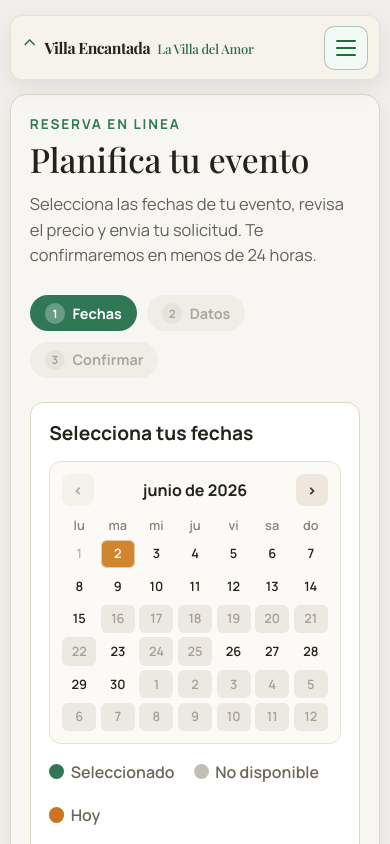
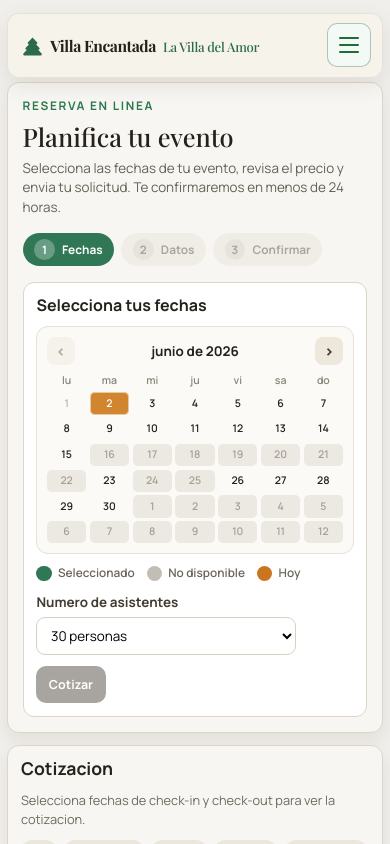
Before and after one commit to digital-greenhouse/greenhouse-fe, a React (Vite) app: page /reservar in a window 390 px wide. Shown: the top 844 px of the page. Built offline with nearby package versions, Linux system fonts and the light colour scheme; sample sign-in values are in the browser's storage.

Commit message:
feat: implement event reservation quoting feature with UI updates and styling

```diff
--- /dev/null
+++ b/src/api/reservations.js
@@ -0,0 +1,6 @@
+import { apiFactory } from './config/apiFactory';
+
+
+export async function createQuote(data) {
+   return await apiFactory(true).post('/api/v1/bookings/quote', data);
+}
--- a/src/api/users.js
+++ b/src/api/users.js
@@ -1,6 +1,5 @@
 import { apiFactory } from "./config/apiFactory";
 
 export async function createUser(data) {
-    console.log('Creating user with data:', data);
     return await apiFactory(false).post('/api/v1/users/', data);
 }
--- a/src/features/dashboard/admin/DashboardAdminMenu.jsx
+++ b/src/features/dashboard/admin/DashboardAdminMenu.jsx
@@ -248,7 +248,7 @@ function AdminDashboard() {
 
             <div className="section-3">
 
-              <Nav.Link className="nav-item-custom" onClick={() => handleNavigation('/dashboard')}>
+              <Nav.Link className="nav-item-custom" onClick={() => navigate(-1)}>
 
                 <FontAwesomeIcon className="icon-margin" icon={faGear} />
                 Volver al sitio
--- a/src/features/dashboard/user/ReservarPage.css
+++ b/src/features/dashboard/user/ReservarPage.css
@@ -1,16 +1,17 @@
 .reservar-page {
   min-height: 100vh;
-  padding: 2rem;
+  padding: 1.6rem;
   background: #f1efeb;
   color: #25221b;
   font-family: var(--font-sans);
+  font-size: 0.89rem;
 }
 
 .reserva-layout {
-  margin-top: 1.2rem;
+  margin-top: 0.9rem;
   display: grid;
   grid-template-columns: minmax(0, 1.85fr) minmax(280px, 0.9fr);
-  gap: 1.4rem;
+  gap: 1.1rem;
   align-items: start;
 }
 
@@ -23,13 +24,13 @@
 }
 
 .reserva-main-card {
-  padding: 2rem;
+  padding: 1.6rem;
 }
 
 .reserva-kicker {
   margin: 0;
   color: var(--color-kicker);
-  font-size: 0.85rem;
+  font-size: 0.74rem;
   font-weight: 700;
   letter-spacing: 0.14em;
 }
@@ -37,20 +38,20 @@
 .reserva-main-card h1 {
   margin: 0.55rem 0 0;
   font-family: var(--font-serif);
-  font-size: clamp(2.1rem, 4.8vw, 3.5rem);
+  font-size: clamp(1.75rem, 4vw, 2.85rem);
   line-height: 1;
 }
 
 .reserva-copy {
-  margin: 0.9rem 0 0;
+  margin: 0.75rem 0 0;
   max-width: 620px;
   color: #646056;
-  font-size: 1.03rem;
+  font-size: 0.9rem;
   line-height: 1.55;
 }
 
 .reserva-steps {
-  margin-top: 1.7rem;
+  margin-top: 1.3rem;
   display: flex;
   gap: 0.65rem;
   flex-wrap: wrap;
@@ -66,7 +67,7 @@
   padding: 0.46rem 0.92rem;
   background: #ebe7df;
   color: #6b665b;
-  font-size: 0.9rem;
+  font-size: 0.8rem;
   font-weight: 700;
 }
 
@@ -96,24 +97,24 @@
 }
 
 .calendar-box {
-  margin-top: 1.5rem;
+  margin-top: 1.2rem;
   border: 1px solid var(--border-soft);
   border-radius: 13px;
-  padding: 1.15rem;
+  padding: 1rem;
   background: #fff;
 }
 
 .calendar-box h2 {
   margin: 0;
-  font-size: 1.45rem;
+  font-size: 1.2rem;
   font-weight: 700;
 }
 
 .months-grid {
-  margin-top: 1rem;
+  margin-top: 0.85rem;
   display: grid;
   grid-template-columns: 1fr 1fr;
-  gap: 0.8rem;
+  gap: 0.65rem;
 }
 
 .month-block {
@@ -175,7 +176,7 @@
   display: grid;
   grid-template-columns: repeat(7, 1fr);
   gap: 0.28rem;
-  font-size: 0.8rem;
+  font-size: 0.7rem;
 }
 
 .days-grid span {
@@ -230,7 +231,7 @@
 }
 
 .calendar-legend {
-  margin-top: 1rem;
+  margin-top: 0.8rem;
   display: flex;
   gap: 1.2rem;
   flex-wrap: wrap;
@@ -274,7 +275,7 @@
 }
 
 .assistants-row {
-  margin-top: 1rem;
+  margin-top: 0.8rem;
   display: flex;
   flex-direction: column;
   gap: 0.36rem;
@@ -305,6 +306,21 @@
   cursor: pointer;
 }
 
+.quote-actions {
+  margin-top: 0.8rem;
+  display: flex;
+  gap: 0.65rem;
+  flex-wrap: wrap;
+}
+
+.quote-actions .quote-btn {
+  margin-top: 0;
+}
+
+.quote-btn-secondary {
+  background: #3f382c;
+}
+
 .quote-btn:disabled {
   opacity: 0.45;
   cursor: not-allowed;
@@ -312,17 +328,17 @@
 
 .datos-box,
 .confirm-box {
-  margin-top: 1.5rem;
+  margin-top: 1.2rem;
   border: 1px solid var(--border-soft);
   border-radius: 13px;
-  padding: 1.15rem;
+  padding: 1rem;
   background: #fff;
 }
 
 .datos-box h2,
 .confirm-box h2 {
   margin: 0;
-  font-size: 1.45rem;
+  font-size: 1.2rem;
   font-weight: 700;
 }
 
@@ -395,16 +411,16 @@
 
 .confirm-total {
   margin-top: 1rem;
-  font-size: 1.05rem;
+  font-size: 0.92rem;
 }
 
 .reserva-side-card {
-  padding: 1.1rem;
+  padding: 1rem;
 }
 
 .reserva-side-card h3 {
   margin: 0;
-  font-size: 1.6rem;
+  font-size: 1.32rem;
   font-weight: 700;
 }
 
@@ -420,7 +436,7 @@
 .quote-price {
   margin-top: 0.8rem;
   color: var(--color-kicker);
-  font-size: 1.05rem;
+  font-size: 0.92rem;
 }
 
 .tag-list {
@@ -433,7 +449,7 @@
   border-radius: 999px;
   background: #ece7dd;
   color: #666154;
-  font-size: 0.83rem;
+  font-size: 0.72rem;
   padding: 0.25rem 0.6rem;
   font-weight: 700;
 }
@@ -454,11 +470,114 @@
 
 @media (max-width: 640px) {
   .reservar-page {
-    padding: 0.6rem;
+    padding: 0.45rem;
+    font-size: 0.84rem;
+  }
+
+  .reserva-layout {
+    margin-top: 0.6rem;
+    gap: 0.75rem;
+  }
+
+  .reserva-main-card,
+  .reserva-side-card {
+    border-radius: 12px;
+  }
+
+  .reserva-main-card {
+    padding: 0.9rem;
+  }
+
+  .reserva-main-card h1 {
+    font-size: clamp(1.5rem, 6.5vw, 1.95rem);
+  }
+
+  .reserva-copy {
+    margin-top: 0.6rem;
+    font-size: 0.84rem;
+    line-height: 1.45;
+  }
+
+  .reserva-steps {
+    margin-top: 1rem;
+    gap: 0.45rem;
+  }
+
+  .reserva-step {
+    padding: 0.38rem 0.72rem;
+    font-size: 0.74rem;
+  }
+
+  .calendar-box,
+  .datos-box,
+  .confirm-box {
+    margin-top: 1rem;
+    padding: 0.8rem;
+    border-radius: 11px;
   }
 
   .months-grid {
     grid-template-columns: 1fr;
+    gap: 0.55rem;
+    margin-top: 0.7rem;
+  }
+
+  .month-block {
+    padding: 0.6rem;
+  }
+
+  .month-nav-btn,
+  .month-nav-placeholder {
+    width: 1.75rem;
+    height: 1.75rem;
+  }
+
+  .month-header {
+    grid-template-columns: 1.75rem 1fr 1.75rem;
+  }
+
+  .days-grid {
+    margin-top: 0.5rem;
+    gap: 0.22rem;
+    font-size: 0.66rem;
+  }
+
+  .day-btn {
+    padding: 0.2rem 0;
+    border-radius: 5px;
+  }
+
+  .calendar-legend {
+    margin-top: 0.65rem;
+    gap: 0.75rem;
+    font-size: 0.74rem;
+  }
+
+  .calendar-alert {
+    margin-top: 0.75rem;
+    padding: 0.65rem 0.75rem;
+    font-size: 0.76rem;
+  }
+
+  .assistants-row {
+    margin-top: 0.65rem;
+    gap: 0.28rem;
+  }
+
+  .assistants-row select {
+    padding: 0.5rem 0.6rem;
+  }
+
+  .quote-actions,
+  .step-actions {
+    margin-top: 0.7rem;
+    gap: 0.5rem;
+  }
+
+  .quote-btn,
+  .step-btn {
+    padding: 0.58rem 0.78rem;
+    font-size: 0.78rem;
   }
 
   .desktop-only {
@@ -476,7 +595,7 @@
   }
 
   .calendar-box h2 {
-    font-size: 1.2rem;
+    font-size: 1rem;
   }
 
   .datos-grid,
@@ -484,6 +603,33 @@
     grid-template-columns: 1fr;
   }
 
+  .confirm-grid {
+    gap: 0.35rem;
+  }
+
+  .confirm-total,
+  .quote-price {
+    font-size: 0.84rem;
+  }
+
+  .reserva-side-card {
+    padding: 0.8rem;
+  }
+
+  .reserva-side-card h3 {
+    font-size: 1.1rem;
+  }
+
+  .reserva-side-card p {
+    margin: 0.7rem 0;
+    font-size: 0.8rem;
+  }
+
+  .tag-list span {
+    font-size: 0.66rem;
+    padding: 0.2rem 0.45rem;
+  }
+
   .datos-full {
     grid-column: auto;
   }
--- a/src/features/dashboard/user/ReservarPage.jsx
+++ b/src/features/dashboard/user/ReservarPage.jsx
@@ -4,6 +4,7 @@ import ReservaConfirmarStep from './components/reserva/ReservaConfirmarStep';
 import ReservaDatosStep from './components/reserva/ReservaDatosStep';
 import ReservaFechasStep from './components/reserva/ReservaFechasStep';
 import ReservaSteps from './components/reserva/ReservaSteps';
+import { createQuote } from '../../../api/reservations';
 import './ReservarPage.css';
 
 const steps = [
@@ -117,6 +118,9 @@ function ReservarPage() {
     eventType: 'Social',
     notes: '',
   });
+  const [quotedTotal, setQuotedTotal] = useState(null);
+  const [isQuoting, setIsQuoting] = useState(false);
+  const [quoteError, setQuoteError] = useState('');
 
   const isUnavailable = (value) => unavailableDates.has(toDateKey(value));
 
@@ -145,9 +149,7 @@ function ReservarPage() {
   }, [checkIn, checkOut, unavailableDates]);
 
   const nights = checkIn && checkOut ? Math.round((checkOut - checkIn) / DAY_MS) : 0;
-  const estimatedTotal = nights > 0 ? nights * attendees * 35000 : 0;
-  const canGoStep2 = Boolean(checkIn && checkOut && !rangeHasUnavailable);
-  console.log({ rangeHasUnavailable, checkIn, checkOut });
+  const canGoStep2 = Boolean(checkIn && checkOut && !rangeHasUnavailable && quotedTotal !== null);
   const hasContactData =
     contactData.fullName.trim() && contactData.email.trim() && contactData.phone.trim();
   const canGoStep3 = canGoStep2 && Boolean(hasContactData);
@@ -179,6 +181,9 @@ function ReservarPage() {
   };
 
   const handleDateClick = (value) => {
+    setQuotedTotal(null);
+    setQuoteError('');
+
     if (!checkIn || (checkIn && checkOut)) {
       setCheckIn(value);
       setCheckOut(null);
@@ -193,6 +198,48 @@ function ReservarPage() {
 
     setCheckOut(value);
   };
+
+  const handleQuote = async () => {
+    if (!checkIn || !checkOut || rangeHasUnavailable || isQuoting) {
+      return;
+    }
+    setIsQuoting(true);
+    setQuoteError('');
+    try {
+      const response = await createQuote({
+        property_id: 1,
+        check_in_date: new Date(toDateKey(checkIn)).toISOString(),
+        check_out_date: new Date(toDateKey(checkOut)).toISOString(),
+        guest_count: 8,
+      })
+
+      const total = response?.data?.calculated_total;
+      console.log('Respuesta de cotizacion:', response?.data);
+      console.log('Total extraido:', total);
+
+      if (total === null) {
+      console.log('entra');
+        setQuotedTotal(null);
+        setQuoteError('No fue posible obtener la cotizacion. Intenta nuevamente.');
+        return;
+      }
+
+      console.log('Cotizacion obtenida:', total);
+
+      setQuotedTotal(total);
+    } catch (error) {
+      console.error('Error al obtener la cotizacion:', error.request);
+      setQuotedTotal(null);
+      setQuoteError('No fue posible obtener la cotizacion. Verifica e intenta de nuevo.');
+    } finally {
+      setIsQuoting(false);
+    }
+  };
+
+  useEffect(() => {
+    setQuotedTotal(null);
+    setQuoteError('');
+  }, [attendees]);
 
   const handleStepChange = (stepId) => {
     if (canAccessStep(stepId)) {
@@ -220,6 +267,7 @@ function ReservarPage() {
             canAccessStep={canAccessStep}
           />
 
+
           {currentStep === 1 && (
             <ReservaFechasStep
               months={months}
@@ -240,6 +288,10 @@ function ReservarPage() {
               isSameDay={isSameDay}
               handleDateClick={handleDateClick}
               rangeHasUnavailable={rangeHasUnavailable}
+              onQuote={handleQuote}
+              isQuoting={isQuoting}
+              hasQuote={quotedTotal !== null}
+              quoteError={quoteError}
               onContinue={() => handleStepChange(2)}
             />
           )}
@@ -248,7 +300,7 @@ function ReservarPage() {
             <ReservaDatosStep
               data={contactData}
               onChange={setContactData}
-              onBack={() => setCurrentStep(1)}
+              onBack={() => handleStepChange(1)}
               onContinue={() => handleStepChange(3)}
             />
           )}
@@ -260,13 +312,14 @@ function ReservarPage() {
                 checkOut: checkOut ? shortDateFormatter.format(checkOut) : 'Sin definir',
                 nights,
                 attendees,
-                estimatedTotal: moneyFormatter.format(estimatedTotal),
+                estimatedTotal:
+                  quotedTotal !== null ? moneyFormatter.format(quotedTotal) : 'Sin cotizar',
                 fullName: contactData.fullName,
                 email: contactData.email,
                 phone: contactData.phone,
                 eventType: contactData.eventType,
               }}
-              onBack={() => setCurrentStep(2)}
+              onBack={() => handleStepChange(2)}
             />
           )}
         </article>
@@ -275,6 +328,10 @@ function ReservarPage() {
           <h3>Cotizacion</h3>
           {!checkIn || !checkOut ? (
             <p>Selecciona fechas de check-in y check-out para ver la cotizacion.</p>
+          ) : isQuoting ? (
+            <p>Cargando cotizacion...</p>
+          ) : quotedTotal === null ? (
+            <p>Presiona el boton Cotizar para consultar el valor en tiempo real.</p>
           ) : (
             <div className="quote-summary">
               <p>
@@ -290,10 +347,12 @@ function ReservarPage() {
                 <strong>Asistentes:</strong> {attendees}
               </p>
               <p className="quote-price">
-                <strong>Total estimado:</strong> {moneyFormatter.format(estimatedTotal)}
+                <strong>Total estimado:</strong> {moneyFormatter.format(quotedTotal)}
               </p>
             </div>
           )}
+
+          {quoteError && <p className="calendar-alert">{quoteError}</p>}
 
           <div className="tag-list">
             {tags.map((tag) => (
--- a/src/features/dashboard/user/components/DashboardMenu.css
+++ b/src/features/dashboard/user/components/DashboardMenu.css
@@ -21,9 +21,24 @@
 }
 
 .brand-icon {
-  font-size: 1.45rem;
+  width: 1.9rem;
+  height: 1.9rem;
+  display: inline-flex;
+  align-items: center;
+  justify-content: center;
   color: var(--villa-accent);
   line-height: 1;
+  align-self: center;
+}
+
+.brand-icon svg {
+  width: 100%;
+  height: 100%;
+
+}
+
+.brand-icon svg path {
+  fill: currentColor;
 }
 
 .brand-text {
@@ -347,6 +362,11 @@
     gap: 0.45rem;
   }
 
+  .brand-icon {
+    width: 1.48rem;
+    height: 1.48rem;
+  }
+
   .brand-title {
     font-size: 0.98rem;
   }
--- a/src/features/dashboard/user/components/DashboardMenu.jsx
+++ b/src/features/dashboard/user/components/DashboardMenu.jsx
@@ -188,7 +188,10 @@ function DashboardMenu() {
     <header className="villa-header">
       <div className="brand-block">
         <span className="brand-icon" aria-hidden="true">
-          ^
+          <svg viewBox="0 0 21 21" role="img" focusable="false">
+            <path d="m17 14 3 3.3a1 1 0 0 1-.7 1.7H4.7a1 1 0 0 1-.7-1.7L7 14h-.3a1 1 0 0 1-.7-1.7L9 9h-.2A1 1 0 0 1 8 7.3L12 3l4 4.3a1 1 0 0 1-.8 1.7H15l3 3.3a1 1 0 0 1-.7 1.7H17Z">
+            </path>
+          </svg>
         </span>
         <div className="brand-text">
           <p className="brand-title">Villa Encantada</p>
--- a/src/features/dashboard/user/components/reserva/ReservaFechasStep.jsx
+++ b/src/features/dashboard/user/components/reserva/ReservaFechasStep.jsx
@@ -17,6 +17,10 @@ function ReservaFechasStep({
   isSameDay,
   handleDateClick,
   rangeHasUnavailable,
+  onQuote,
+  isQuoting,
+  hasQuote,
+  quoteError,
   onContinue,
 }) {
   return (
@@ -144,6 +148,23 @@ function ReservaFechasStep({
         </select>
       </div>
 
+      {quoteError && (
+        <p className="calendar-alert" role="alert">
+          {quoteError}
+        </p>
+      )}
+
+      <div className="quote-actions">
+        <button
+          className="quote-btn quote-btn-secondary"
+          type="button"
+          disabled={!checkIn || !checkOut || rangeHasUnavailable || isQuoting}
+          onClick={onQuote}
+        >
+          {isQuoting ? 'Cotizando...' : 'Cotizar'}
+        </button>
+
+        {hasQuote && (
           <button
             className="quote-btn"
             type="button"
@@ -152,6 +173,8 @@ function ReservaFechasStep({
           >
             Continuar con tus datos
           </button>
+        )}
+      </div>
     </section>
   );
 }
```
Also changed, not shown: src/app/router.jsx (+19 -0 lines), src/features/auth/login/LoginPage.css (+62 -4 lines), src/features/auth/login/LoginPage.jsx (+48 -8 lines), src/features/dashboard/user/DashboardPage.css (+18 -4 lines). Lines whose indentation alone changed are shown as unchanged.
